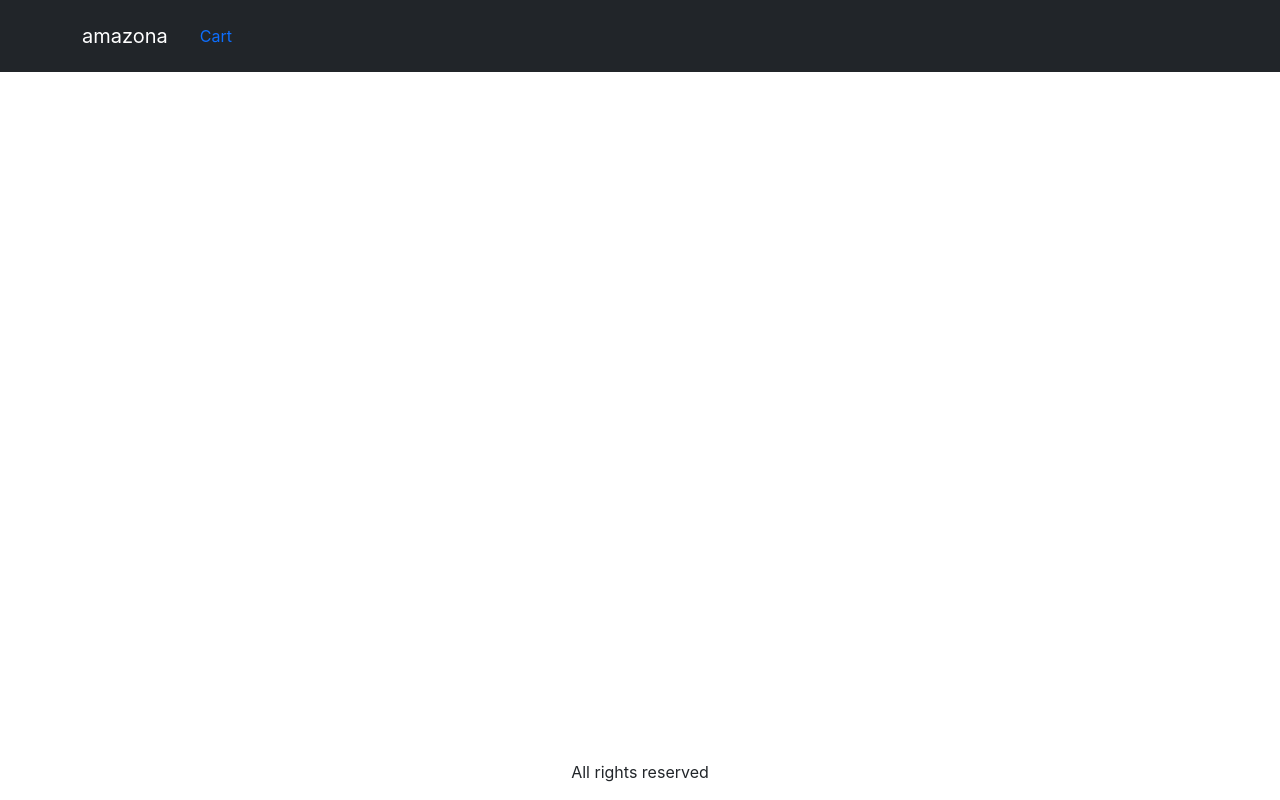
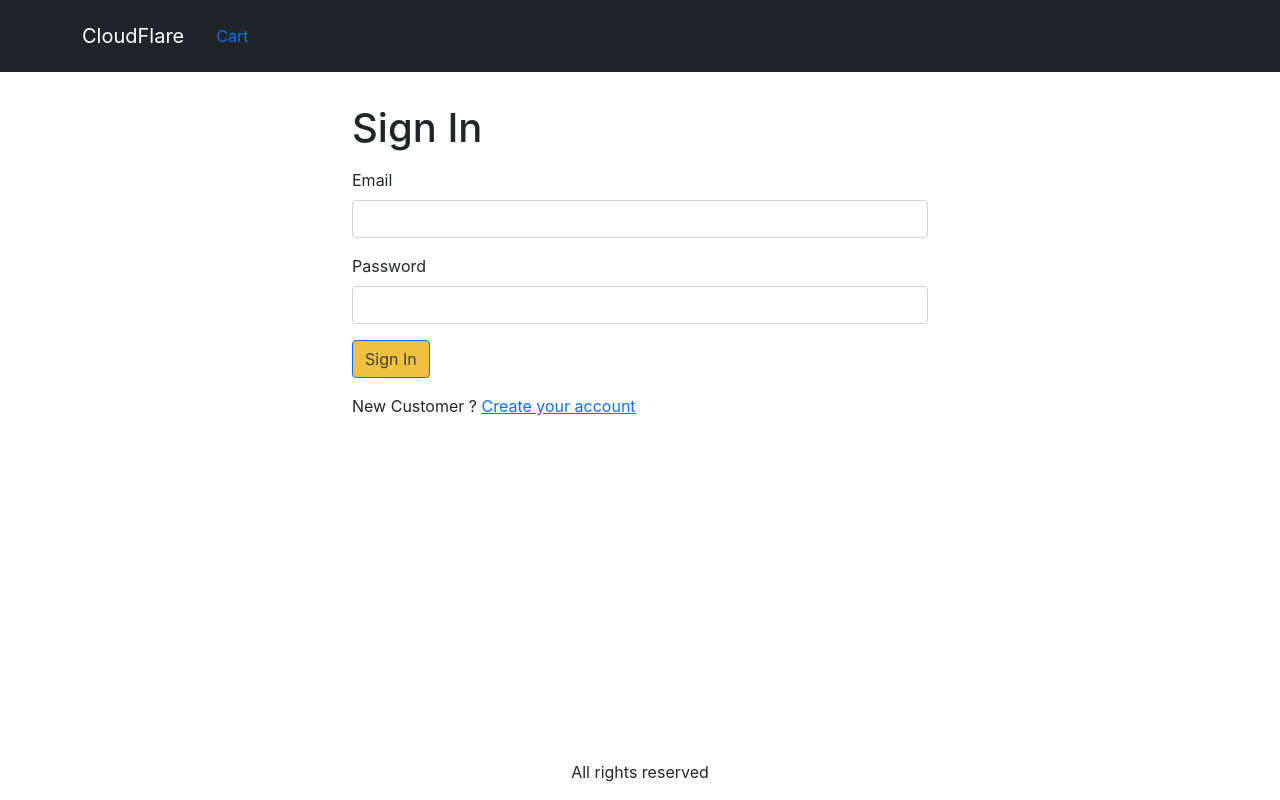
Before and after one commit to Lincoln-developer/Amazon-MERN, a React (Create React App) app in the folder frontend/: page /signin in a window 1280 px wide. Built offline with nearby package versions, Linux system fonts and the light colour scheme.

Commit message:
created sigin user interface

```diff
--- a/frontend/src/App.js
+++ b/frontend/src/App.js
@@ -8,6 +8,7 @@
 import { useContext } from 'react';
 import { Store } from './Store';
 import CartScreen from './screens/CartScreen';
+import SigninScreen from './screens/SigninScreen';
 
 function App() {
   const { state } = useContext(Store);
@@ -19,7 +20,7 @@
           <Navbar bg="dark" variant="dark">
             <Container>
               <LinkContainer to="/">
-                <Navbar.Brand>amazona</Navbar.Brand>
+                <Navbar.Brand>CloudFlare</Navbar.Brand>
               </LinkContainer>
               <Navbar className="me-auto">
                 <Link to="/cart" className="nav-link">
@@ -39,6 +40,7 @@
             <Routes>
               <Route path="/products/:slug" element={<ProductScreen />} />
               <Route path="/cart" element={<CartScreen />} />
+              <Route path="/signin" element={<SigninScreen />} />
               <Route path="/" element={<HomeScreen />} />
             </Routes>
           </Container>
--- a/frontend/src/index.css
+++ b/frontend/src/index.css
@@ -41,3 +41,6 @@
 .img-thumbnail{
   height: 80px;
 }
+.small-container{
+  max-width: 600px;
+}
--- /dev/null
+++ b/frontend/src/screens/SigninScreen.js
@@ -0,0 +1,37 @@
+import Container from 'react-bootstrap/Container';
+import { Helmet } from 'react-helmet-async';
+import { useLocation } from 'react-router-dom';
+import Form from 'react-bootstrap/Form';
+import Button from 'react-bootstrap/Button';
+import { Link } from 'react-router-dom';
+
+export default function SigninScreen() {
+  const { search } = useLocation();
+  const redirectInUrl = new URLSearchParams(search).get('redirect');
+  const redirect = redirectInUrl ? redirectInUrl : '/';
+  return (
+    <Container className="small-container">
+      <Helmet>
+        <title>Sign In</title>
+      </Helmet>
+      <h1 className="my-3">Sign In</h1>
+      <Form>
+        <Form.Group className="mb-3" controlId="email">
+          <Form.Label>Email</Form.Label>
+          <Form.Control type="email" required />
+        </Form.Group>
+        <Form.Group className="mb-3" controlId="password">
+          <Form.Label>Password</Form.Label>
+          <Form.Control type="email" required />
+        </Form.Group>
+        <div className="mb-3">
+          <Button type="submit">Sign In</Button>
+        </div>
+        <div className="md-3">
+          New Customer ?{' '}
+          <Link to={`/signup?redirect=${redirect}`}>Create your account</Link>
+        </div>
+      </Form>
+    </Container>
+  );
+}
```
Also changed, not shown: 1 other file (tests, documents, lock files or other folders).
